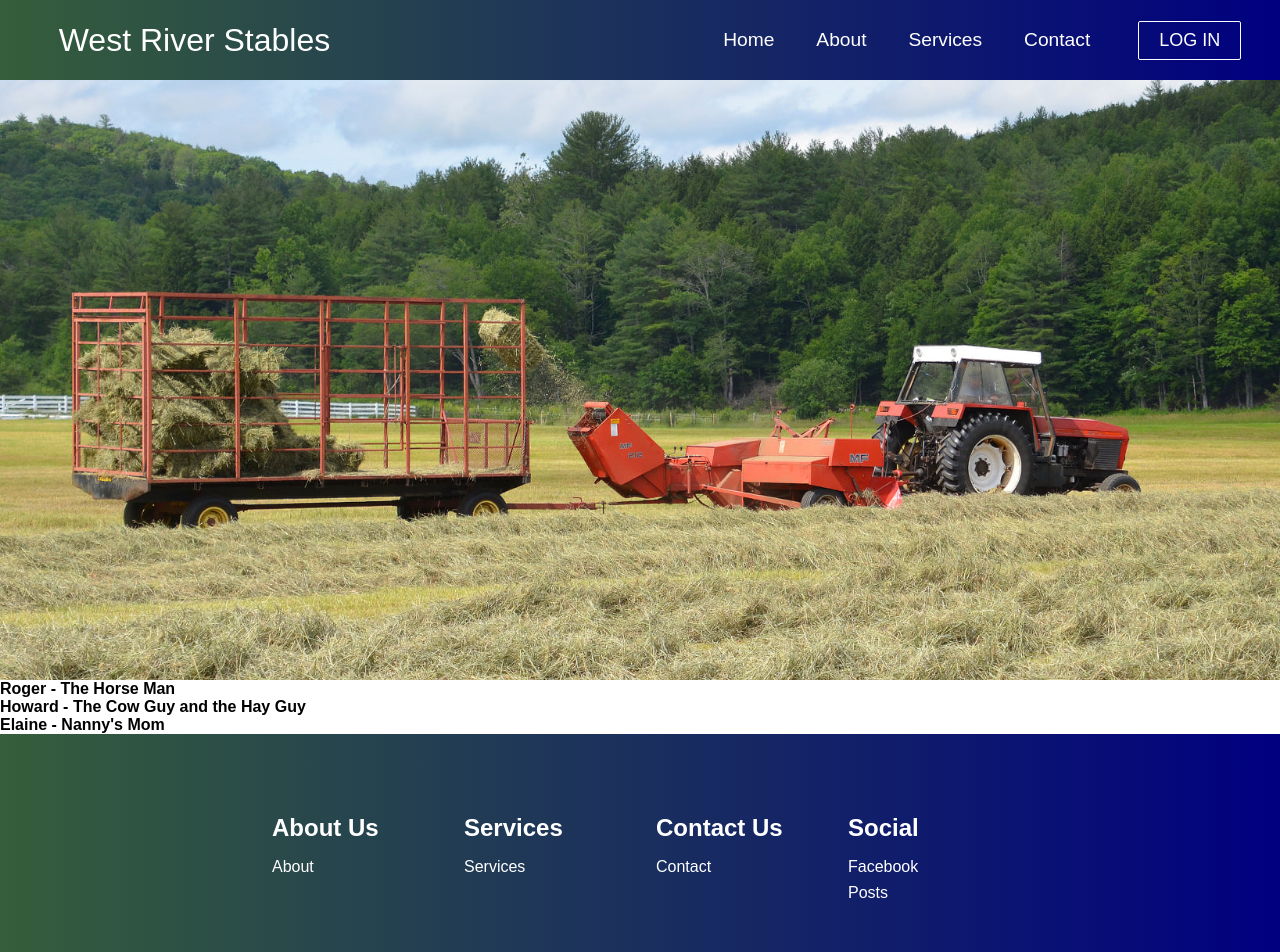
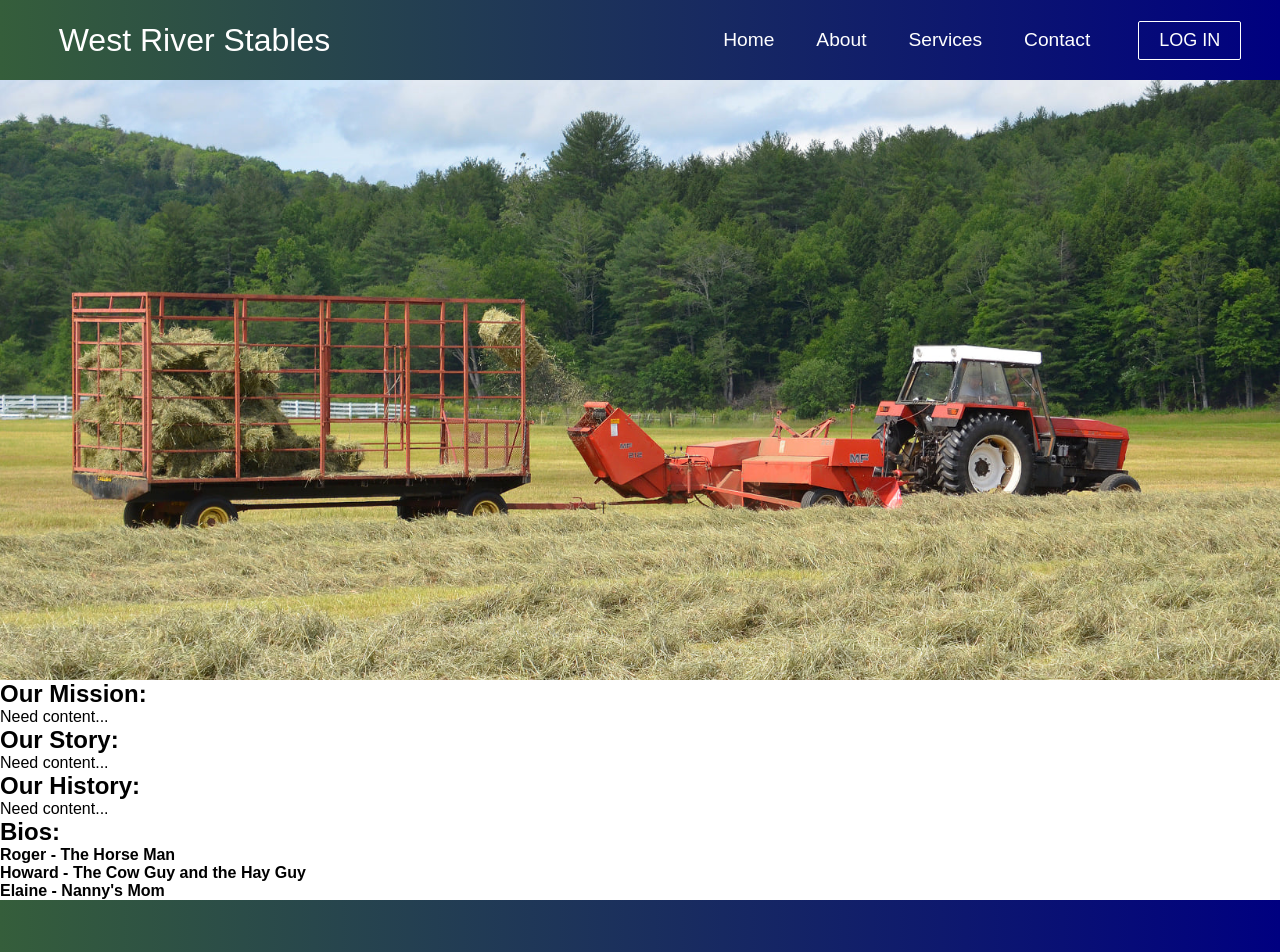
Before and after one commit to jrog20/wrs-website-react, a React (Create React App) app: page /about in a window 1280 px wide. Shown: the top 952 px of the page. Built offline with nearby package versions, Linux system fonts and the light colour scheme; no server answers.

Commit message:
Update content

```diff
--- a/src/components/About.js
+++ b/src/components/About.js
@@ -7,7 +7,22 @@
     <>
       <div className='background-image' style={{ backgroundImage: `url(${haying2})` }} alt="Horse">
       </div>
-      <Bios />
+      <div>
+        <h2>Our Mission:</h2>
+        <p>Need content...</p>
+      </div>
+      <div>
+        <h2>Our Story:</h2>
+        <p>Need content...</p>
+      </div>
+      <div>
+        <h2>Our History:</h2>
+        <p>Need content...</p>
+      </div>
+      <div>
+        <h2>Bios:</h2>
+        <p><Bios /></p>
+      </div>
     </>
   );
 };
```
